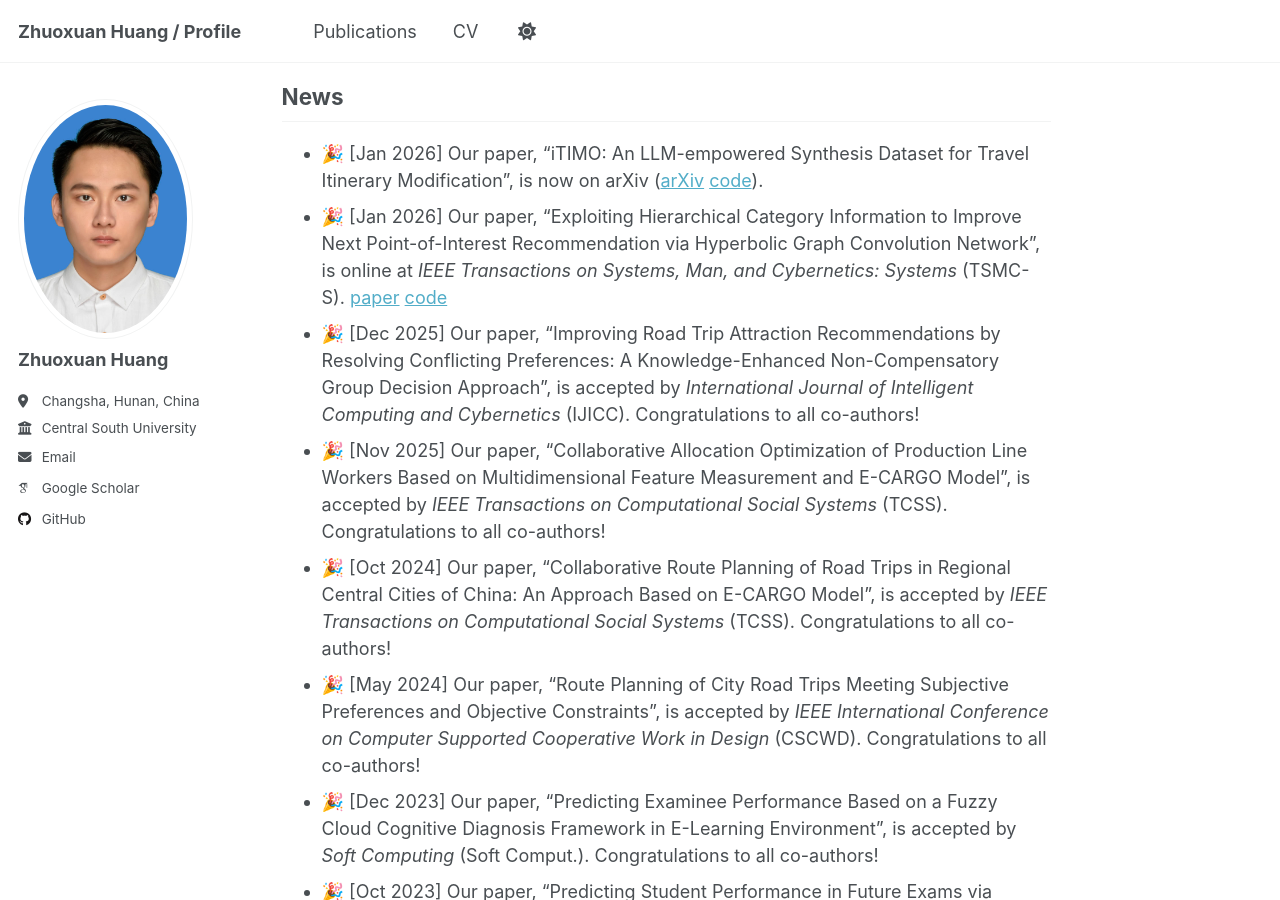
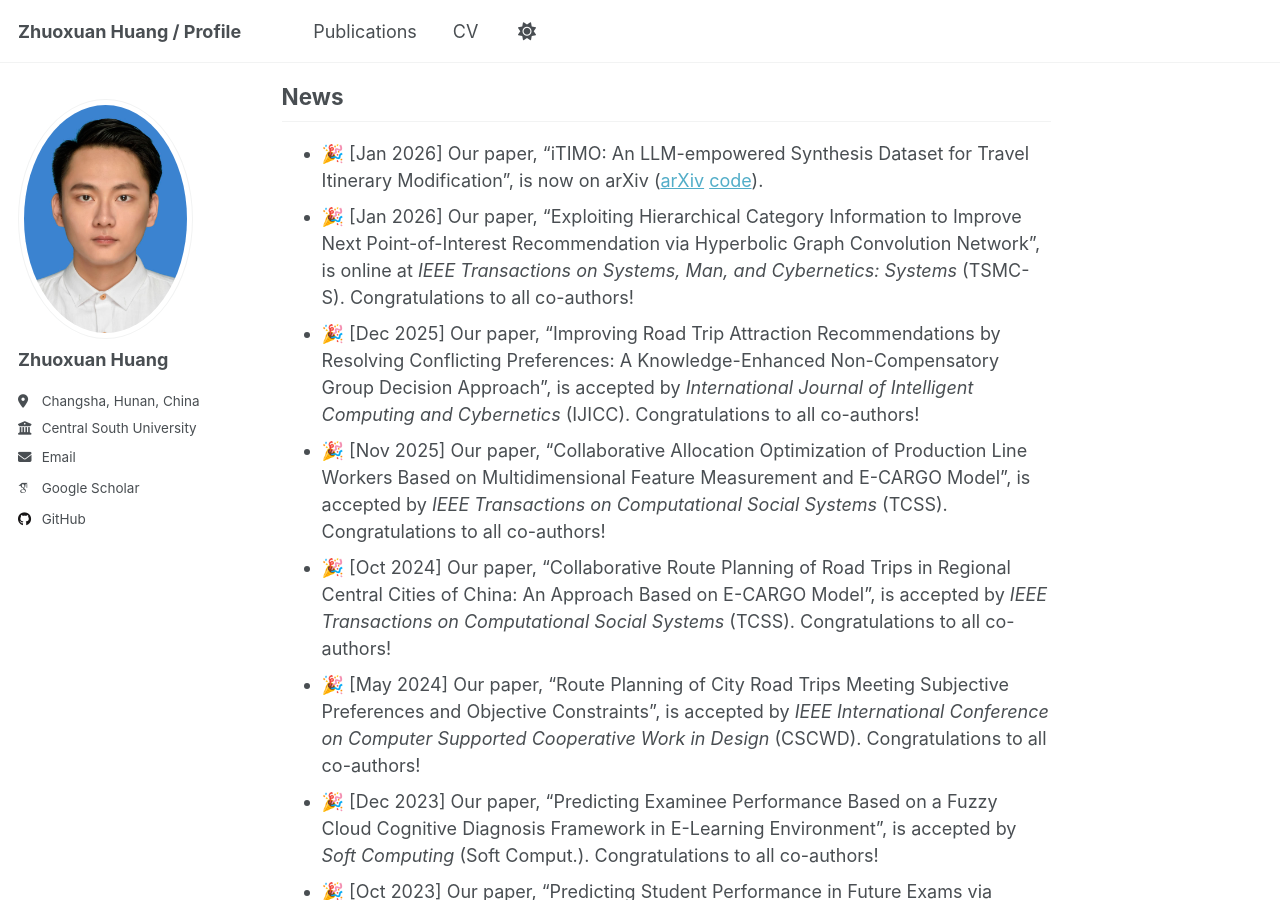
Before and after one commit to zelo2/zelo2.github.io, a Jekyll site: the page built from _pages/about.md, in a window 1280 px wide and 900 px high, scrolled down 478 px. Built offline with Jekyll 4.4.1, drawn with Linux system fonts in a browser that asks for light colours; some web fonts are replaced; a script that is not in the unit is left out.

```diff
--- a/_pages/about.md
+++ b/_pages/about.md
@@ -15,7 +15,7 @@ Currently, I am a CSC-funded visting student co-supervised by [Prof. Zhu Sun](ht
 News
 ------
 - 🎉 [Jan 2026] Our paper, "iTIMO: An LLM-empowered Synthesis Dataset for Travel Itinerary Modification", is now on arXiv ([arXiv](https://arxiv.org/abs/2601.10609) [code](https://github.com/zelo2/iTIMO)).
-- 🎉 [Jan 2026] Our paper, "Exploiting Hierarchical Category Information to Improve Next Point-of-Interest Recommendation via Hyperbolic Graph Convolution Network", is online at <i>IEEE Transactions on Systems, Man, and Cybernetics: Systems</i> (TSMC-S). [paper](https://ieeexplore.ieee.org/abstract/document/11361287) [code](https://github.com/zelo2/HGPR)
+- 🎉 [Jan 2026] Our paper, "Exploiting Hierarchical Category Information to Improve Next Point-of-Interest Recommendation via Hyperbolic Graph Convolution Network", is online at <i>IEEE Transactions on Systems, Man, and Cybernetics: Systems</i> (TSMC-S). Congratulations to all co-authors!
 - 🎉 [Dec 2025] Our paper, "Improving Road Trip Attraction Recommendations by Resolving Conflicting Preferences: A Knowledge-Enhanced Non-Compensatory Group Decision Approach", is accepted by <i>International Journal of Intelligent Computing and Cybernetics</i> (IJICC). Congratulations to all co-authors!
 - 🎉 [Nov 2025] Our paper, "Collaborative Allocation Optimization of Production Line Workers Based on Multidimensional Feature Measurement and E-CARGO Model", is accepted by <i>IEEE Transactions on Computational Social Systems</i> (TCSS). Congratulations to all co-authors!
 - 🎉 [Oct 2024] Our paper, "Collaborative Route Planning of Road Trips in Regional Central Cities of China: An Approach Based on E-CARGO Model", is accepted by <i>IEEE Transactions on Computational Social Systems</i> (TCSS). Congratulations to all co-authors!
```
